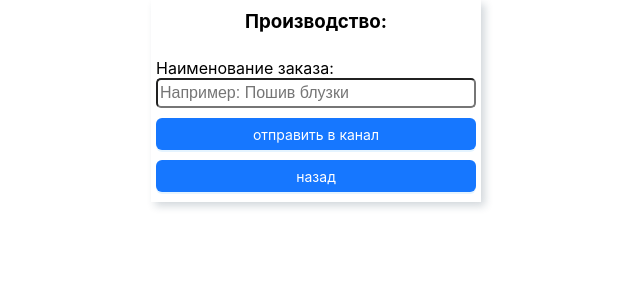
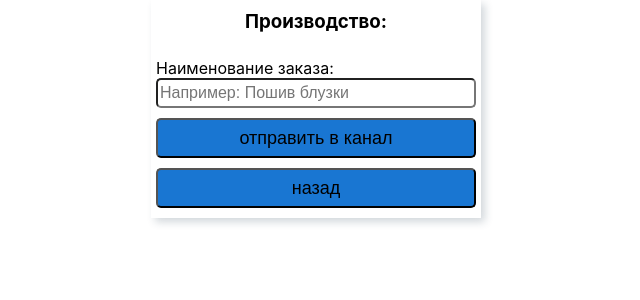
Before and after one commit to qoobatov/belgi.kg, a React (Create React App) app: page /production in a window 1280 px wide. Shown: the top 300 px of the page, without its empty margins (324-964 px from the left). Built offline with nearby package versions, Linux system fonts and the light colour scheme.

Commit message:
added inputs component production more

```diff
--- a/src/components/Production/Production.css
+++ b/src/components/Production/Production.css
@@ -30,9 +30,27 @@
 }
 
 .production-nameOrder {
-    width: 100%;
-    height: 30px;
-    font-size: 16px;
-    border-radius: 5px;
-    margin-bottom: 10px;
+  width: 100%;
+  height: 30px;
+  font-size: 16px;
+  border-radius: 5px;
+  margin-bottom: 10px;
 }
+
+.btn-production-send-form {
+  width: 100%;
+  height: 40px;
+  font-size: 18px;
+  background-color: #1976d2;
+  border-radius: 5px;
+  cursor: pointer;
+
+}
+.btn-production-back {
+  width: 100%;
+  height: 40px;
+  font-size: 18px;
+  background-color: #1976d2;
+  border-radius: 5px;
+  cursor: pointer;
+}
--- a/src/components/Production/Production.js
+++ b/src/components/Production/Production.js
@@ -37,11 +37,25 @@ function Production() {
   };
 
   const onFinish = async (e) => {
-    // e.preventDefault();
+    e.preventDefault();
 
     const token = "6059462033:AAHMTNU6CakxUuMjoaiayqgkAN1R-cyxQ-A";
     const chat_id = "-1001950653999"; // это айди группы чата,https://api.telegram.org/botXXXXXXXXXXXXXXXXXXXXXXX/getUpdates,
     // где, XXXXXXXXXXXXXXXXXXXXXXX - токен вашего бота, полученный ранее
+    const button = {
+        text: "Принять заказ",
+        url: `https://t.me/${localStorage.getItem("tg")}`,
+      };
+
+      // Создаем объект клавиатуры и добавляем нашу кнопку в нее
+      const inlineKeyboard = {
+        inline_keyboard: [[button]],
+      };
+
+      // Преобразуем объект клавиатуры в JSON строку
+      const keyboardJSON = JSON.stringify(inlineKeyboard);
+
+      // Формируем ссылку на API Телеграма с использованием нашей клавиатуры
       const url =
         "https://api.telegram.org/bot" +
         token +
@@ -49,23 +63,12 @@ function Production() {
         chat_id +
         "&parse_mode=html&text=" +
         encodeURIComponent(
-        "Наименование заказа: " +
-          formValues.nameOrder +
-        //   "\nОписание заказа: " +
-        //   formValues.desc +
-        //   "\nКатегория: " +
-        //   formValues.category +
-        //   "\nКоличество: " +
-        //   formValues.quantity +
-        //   "\nУсловия оплаты: " +
-        //   formValues.payment +
-        //   "\nДополнительные услуги: " +
-        //   formValues.moreServices +
-        //   "\nПримечания и комментарии: " +
-        //   formValues.comments +
-          "\nСсылка на сделки: " +
-          "google.com"
-      );
+          "Наименование товара: " +
+          formValues.nameOrder+
+            "\n"
+        ) +
+        "&reply_markup=" +
+        encodeURIComponent(keyboardJSON);
     try {
       const response = await fetch(url);
       const data = await response.json();
@@ -85,7 +88,7 @@ function Production() {
       <div className="production-container">
         <div className="production-content">
           <h3>Производство:</h3>
-          <form className="form-production" onFinish={onFinish}>
+          <form className="form-production">
 
             <label>
               Наименование заказа:
@@ -97,22 +100,22 @@ function Production() {
               />
             </label>
 
-            <Button
-              type="primary"
-              htmlType="submit"
+            <button
+              type="submit"
               className="btn-production-send-form"
               style={{ marginBottom: "10px" }}
+              onClick={onFinish}
             >
               отправить в канал
-            </Button>
+            </button>
           </form>
-          <Button
+          <button
             type="primary"
             className="btn-production-back"
             onClick={onClickBackNewOrder}
           >
             назад
-          </Button>
+          </button>
           {showNewOrder && navigate("/new-order")}
         </div>
       </div>
```
Lines whose indentation alone changed are shown as unchanged.
